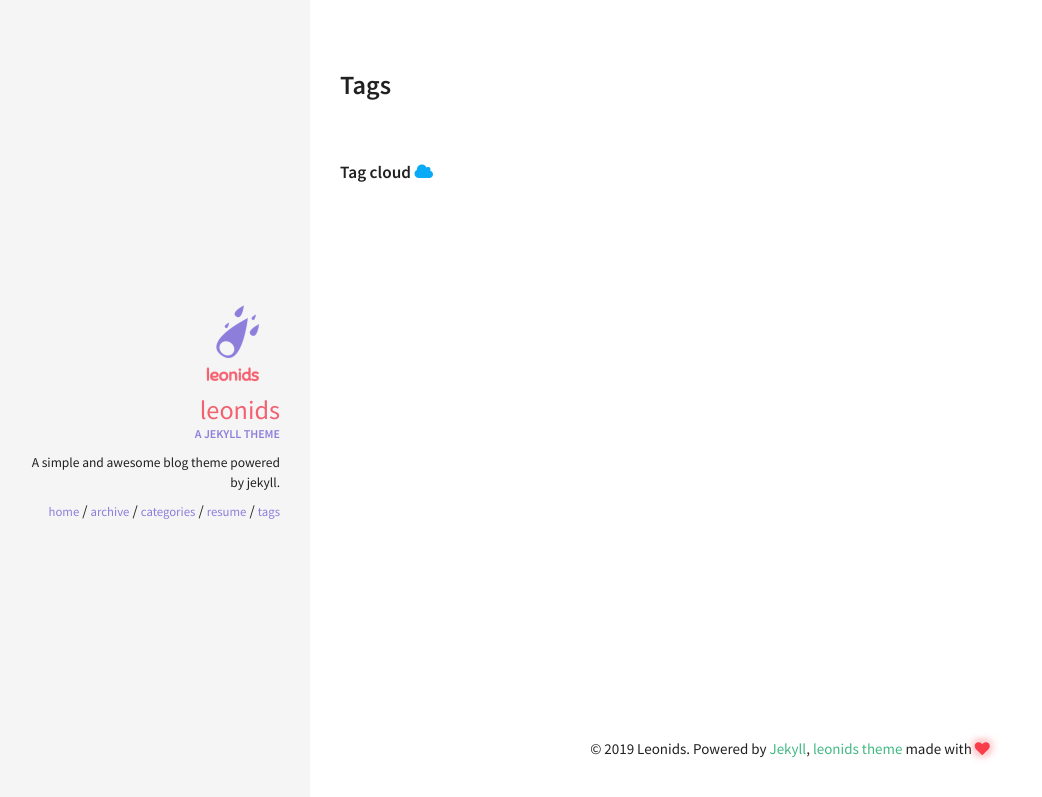
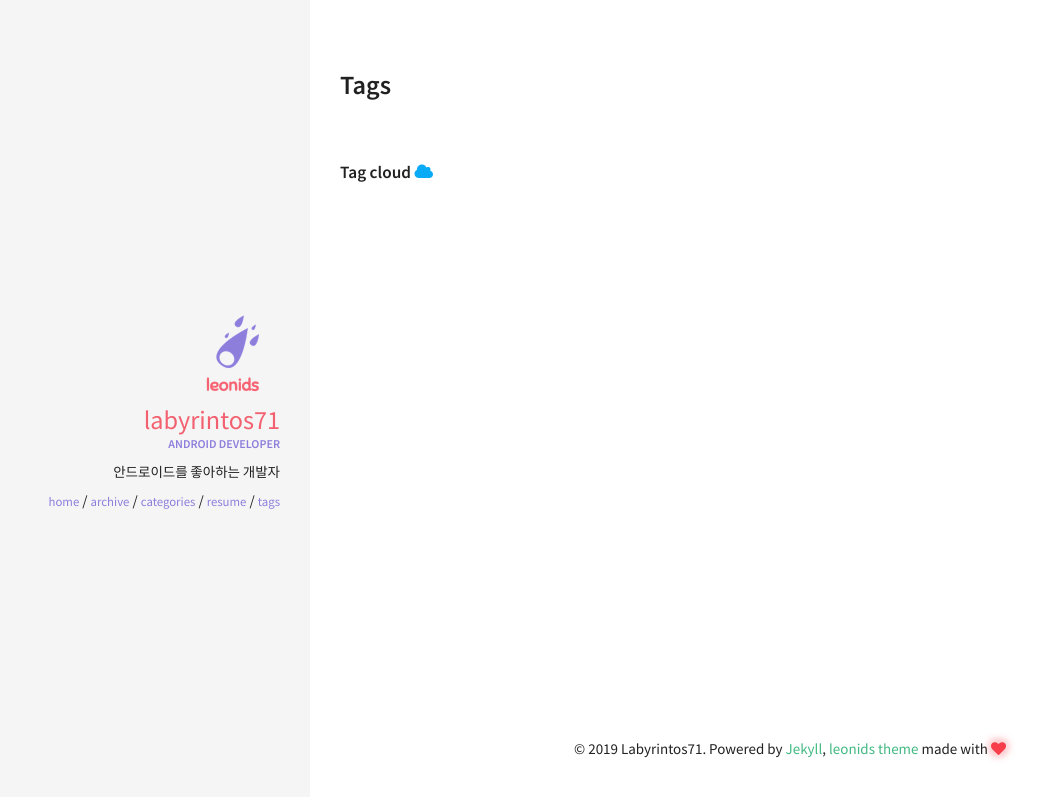
Before and after one commit to labyrintos71/Blog, a Jekyll site: the page built from tags.html, in a window 1280 px wide. Shown: the top 797 px of the page, without its empty margins (10-1052 px from the left). Built offline with Jekyll 4.4.1, drawn with Linux system fonts in a browser that asks for light colours.

Commit message:
Update _config.yml

```diff
--- a/_config.yml
+++ b/_config.yml
@@ -5,7 +5,7 @@
 #
 title: Labyrintos71
 email: Labyrintos71@gmail.com
-description: 코틀린을 배우는 공부하는 블로그
+description: 코틀린을 공부하는 블로그
 url: # the base hostname & protocol for your site
 keywords: ["labyrintos71", "kotlin", "코틀린", "안드로이드"]
 
@@ -33,10 +33,10 @@ kramdown:
 ####################################
 #
 owner:
-  name: Leonids
+  name: Labyrintos71
   avatar: leonids-logo.png
-  job: "A jekyll theme"
-  bio: "A simple and awesome blog theme powered by jekyll."
+  job: "Android Developer"
+  bio: "안드로이드를 좋아하는 개발자"
   email:
   disqus-shortname:
   twitter: #username
```
